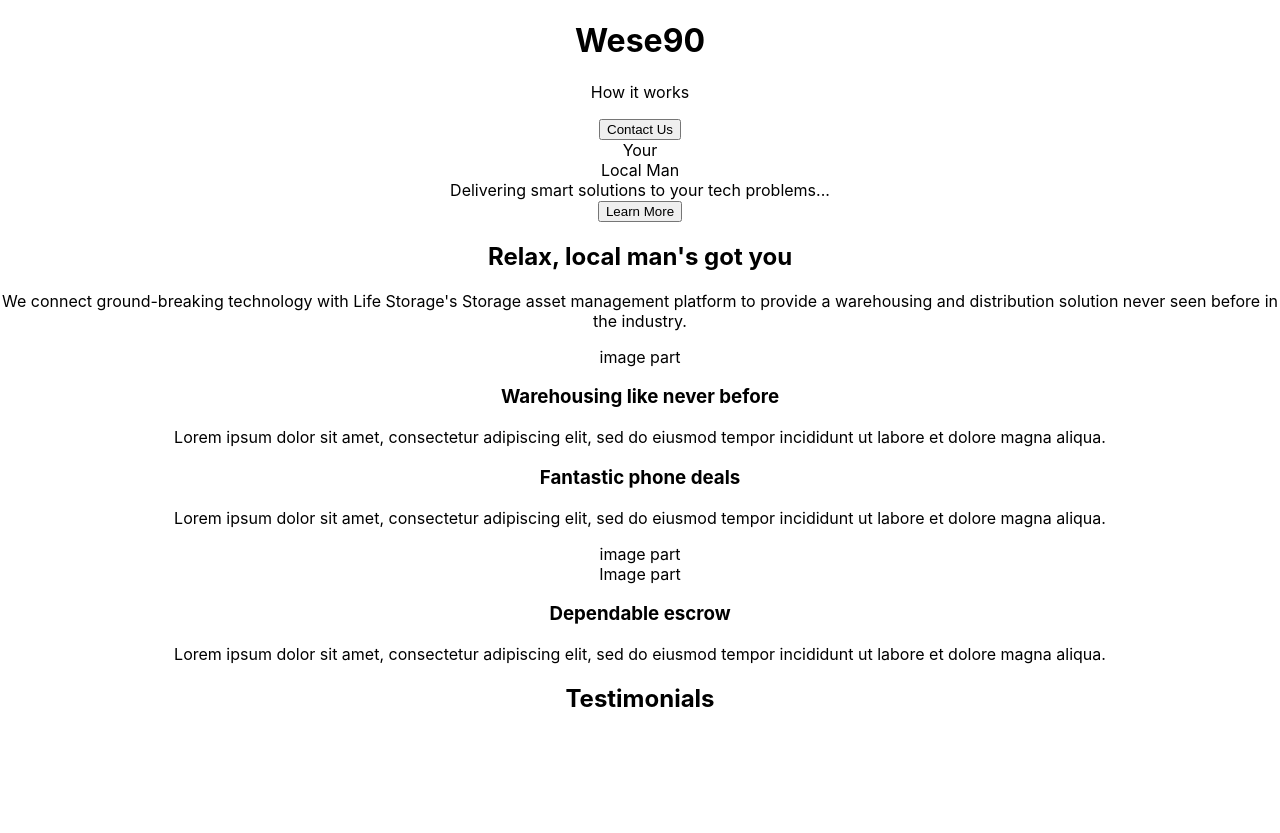
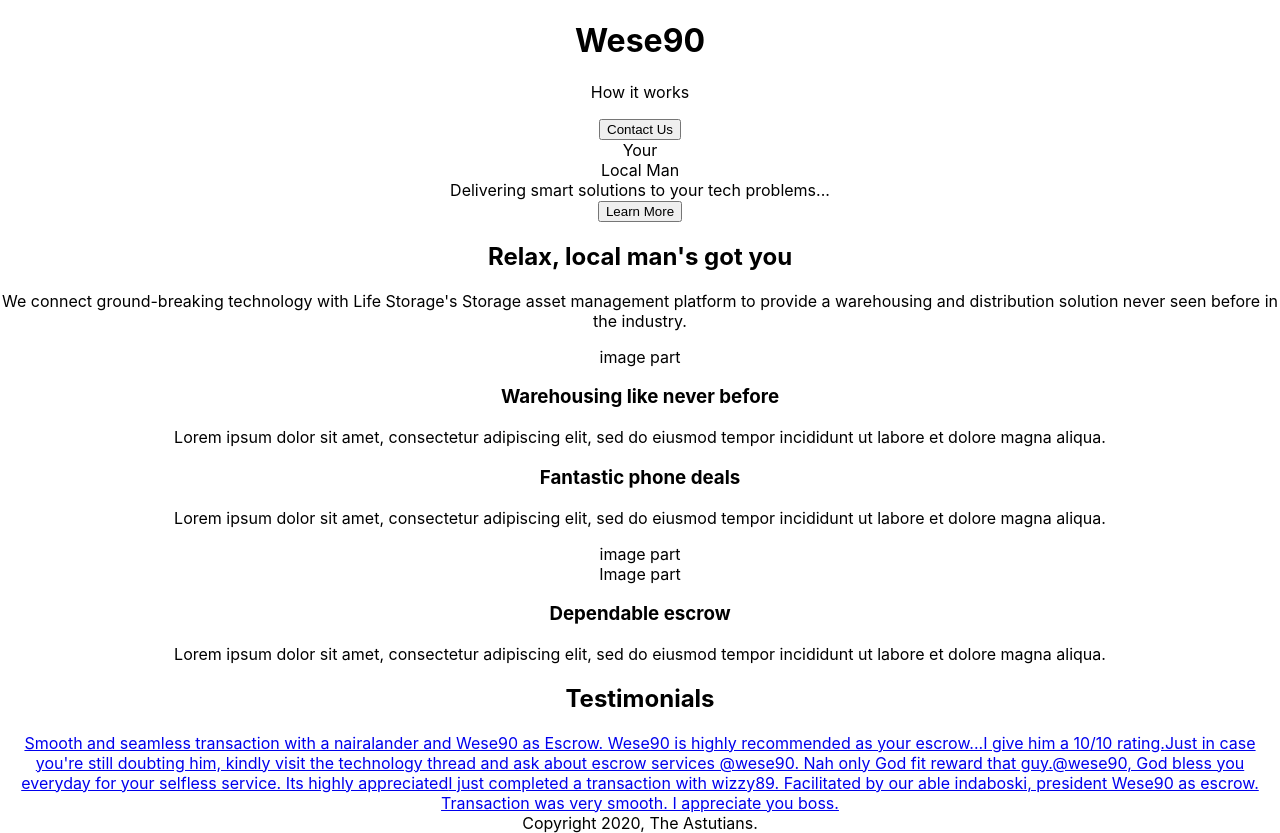
Before and after one commit to TheAstutian/wese90, a React (Create React App) app: page / in a window 1280 px wide. Before the commit the page ends 800 px from the top, so only its background shows below. Built offline with nearby package versions, Linux system fonts and the light colour scheme.

Commit message:
added content for testimonials, footer component

```diff
--- /dev/null
+++ b/src/components/footer/footer.component.jsx
@@ -0,0 +1,9 @@
+import React from 'react';
+
+const Footer = () => (
+<div>
+    Copyright 2020, The Astutians.
+</div>
+)
+
+export default Footer;
--- a/src/pages/homepage/homepage.component.jsx
+++ b/src/pages/homepage/homepage.component.jsx
@@ -1,5 +1,6 @@
 import React from 'react';
 import Header from '../../components/header/header.component';
+import Footer from '../../components/footer/footer.component';
 
 const HomePage = () => (
     <div>
@@ -52,10 +53,20 @@
     </div>
     <div>
         <h2> Testimonials</h2>
+        <div>
+            <a href="https://www.nairaland.com/5266068/thread-only-aliexpress-shopper/258#93036833"> Smooth and seamless transaction with a nairalander and Wese90 as Escrow.
+Wese90 is highly recommended as your escrow...I give him a 10/10 rating.</a>
+            <a href="https://www.nairaland.com/6065269/ps4-sale....sold#93019795">Just in case you're still doubting him, kindly visit the technology thread and ask about escrow services @wese90. Nah only God fit reward that guy.</a>
+            <a href="https://www.nairaland.com/5032880/all-offerup-letgo-craigslist-5miles/2834#92975096">@wese90, God bless you everyday for your selfless service. Its highly appreciated</a>
+            <a href="https://www.nairaland.com/5032880/all-offerup-letgo-craigslist-5miles/2808#92878686">I just completed a transaction with wizzy89. Facilitated by our able indaboski, president Wese90 as escrow.
+Transaction was very smooth. I appreciate you boss.
+</a>
+        </div>
     </div>
 
+    <Footer />
+</div>
 
-</div>
 );
 
 export default HomePage;
```
